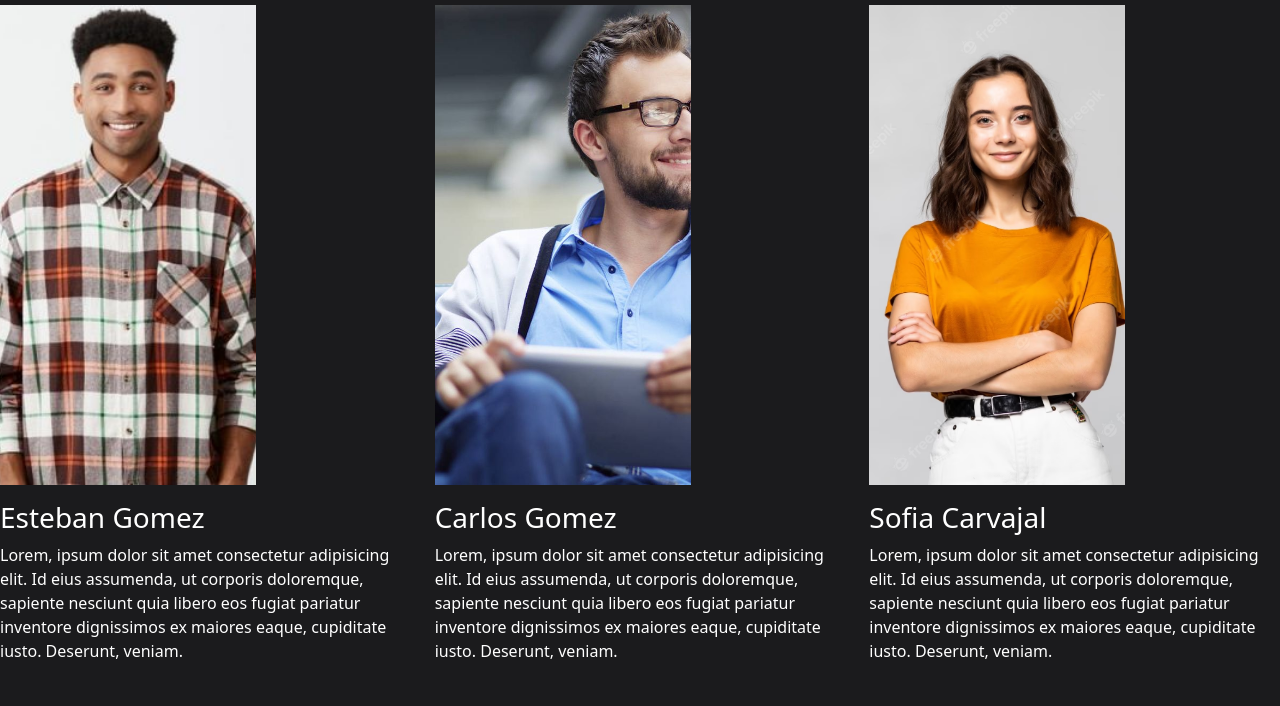
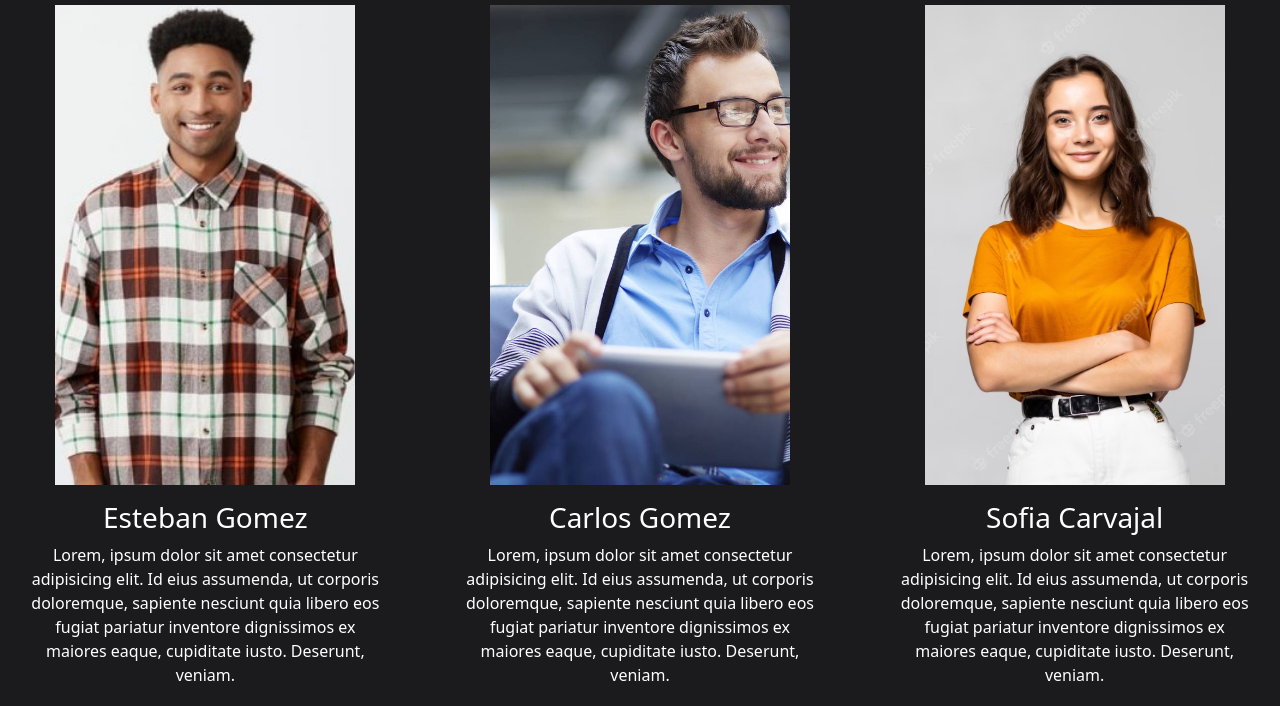
Before and after one commit to ivangomezgithub/coder-house, a plain HTML site: page index.html in a window 1280 px wide. Shown: the part 2705-3411 px from the top of the page. Drawn offline with nearby package versions, Linux system fonts and the light colour scheme; a web font is replaced by a local one.

Commit message:
se centro la posición de algunos elementos

```diff
--- a/css/style.css
+++ b/css/style.css
@@ -81,8 +81,8 @@ header  {
     background-color: rgb(27, 27, 29);
     padding: 20px;
     display: flex;
+    justify-content: center;
     align-items: center;
-    justify-content: center;
 }
 
 .content-oscuro {
@@ -95,7 +95,7 @@ header  {
 }
 
 .logo-horizontal {
-    width: 400px;
+    width: 250px;
     height: 50px;
     background-image: url(../images/logo\ gytesas\ B.png);
     background-size: contain;
@@ -232,11 +232,19 @@ header  {
     text-align: center;
 
 }
+.card-person {
+    display: flex;
+    flex-direction: column;
+    align-items: center;
+    justify-content: center;
+    padding: 0 24px;
+}
+
 
 .fotopersona {
     background-image: url(../images/persona.jpg );
     background-size: cover;
-    width: 20vw;
+    width: 300px;
     height: 60vh;
     background-position: center;
     background-repeat: no-repeat;
@@ -245,7 +253,7 @@ header  {
 .fotopersona2 {
     background-image: url(../images/persona2.jpg );
     background-size: cover;
-    width: 20vw;
+    width: 300px;
     height: 60vh;
     background-position: center;
     background-repeat: no-repeat;
@@ -254,7 +262,7 @@ header  {
 .fotopersona3 {
     background-image: url(../images/persona3.jpg );
     background-size: cover;
-    width: 20vw;
+    width: 300px;
     height: 60vh;
     background-position: center;
     background-repeat: no-repeat;
--- a/index.html
+++ b/index.html
@@ -75,7 +75,7 @@
             <h2 class="titulo-2">POR QUE ELEGIRNOS</h2>
 
             <div class="row text-center">
-                <div class="col-sm-12 col-md-6 col-lg-3">
+                <div class="col-sm-12 col-md-6 col-lg-3" style="display: flex; justify-content: center;" >
                     <div class="card-service">
                         <div class="icono-servicios"></div>
                         <H3>SERVICIO 1</H3>
@@ -83,7 +83,7 @@
                         <button type="button" class="btn btn-info">Mas Info</button>
                     </div>
                 </div>
-                <div class="col-sm-12 col-md-6 col-lg-3">
+                <div class="col-sm-12 col-md-6 col-lg-3" style="display: flex; justify-content: center;">
                     <div class="card-service">
                         <div class="icono-servicios"></div>
                         <H3>SERVICIO 2</H3>
@@ -91,7 +91,7 @@
                         <button type="button" class="btn btn-info">Mas Info</button>
                     </div>
                 </div>
-                <div class="col-sm-12 col-md-6 col-lg-3">
+                <div class="col-sm-12 col-md-6 col-lg-3" style="display: flex; justify-content: center;">
                     <div class="card-service">
                         <div class="icono-servicios"></div>
                         <H3>SERVICIO 3</H3>
@@ -99,7 +99,7 @@
                         <button type="button" class="btn btn-info">Mas Info</button>
                     </div>
                 </div>
-                <div class="col-sm-12 col-md-6 col-lg-3">
+                <div class="col-sm-12 col-md-6 col-lg-3" style="display: flex; justify-content: center;">
                     <div class="card-service">
                         <div class="icono-servicios"></div>
                         <H3>SERVICIO 4</H3>
@@ -185,27 +185,30 @@
         </section>
 -->
 
-            <div class="content-oscuro text-start">
+            <div class="content-oscuro text-center align-items-center">
                 <h2 class="titulo-2">  EQUIPO DE TRABAJO  </h2>
 
                 <div class="row ">
-                    <div class="col-sm-1 col-md-4">
+                    <div class="col-sm-12 col-lg-4">
+                        <div class="card-person">
                             <figure class="fotopersona"></figure>
                                 <h3>Esteban Gomez</h3>
                                     <p>Lorem, ipsum dolor sit amet consectetur adipisicing elit. Id eius assumenda, ut corporis doloremque, sapiente nesciunt quia libero eos fugiat pariatur inventore dignissimos ex maiores eaque, cupiditate iusto. Deserunt, veniam.</p>
-
                         </div>
-                    <div class="col-sm-1 col-md-4">
+                    </div>
+                    <div class="col-sm-12 col-lg-4">
+                        <div class="card-person">
                             <figure class="fotopersona2"></figure>
                                 <h3>Carlos Gomez</h3>
                                     <p>Lorem, ipsum dolor sit amet consectetur adipisicing elit. Id eius assumenda, ut corporis doloremque, sapiente nesciunt quia libero eos fugiat pariatur inventore dignissimos ex maiores eaque, cupiditate iusto. Deserunt, veniam.</p>
-
                         </div>
-                    <div class="col-sm-12 col-md-4">
+                    </div>
+                    <div class="col-sm-12 col-lg-4">
+                        <div class="card-person">
                             <figure class="fotopersona3"></figure>
                                 <h3>Sofia Carvajal</h3>
                                     <p>Lorem, ipsum dolor sit amet consectetur adipisicing elit. Id eius assumenda, ut corporis doloremque, sapiente nesciunt quia libero eos fugiat pariatur inventore dignissimos ex maiores eaque, cupiditate iusto. Deserunt, veniam.</p>
-
+                        </div>
                     </div>
 
                 </div>
```
Lines whose indentation alone changed are shown as unchanged.
